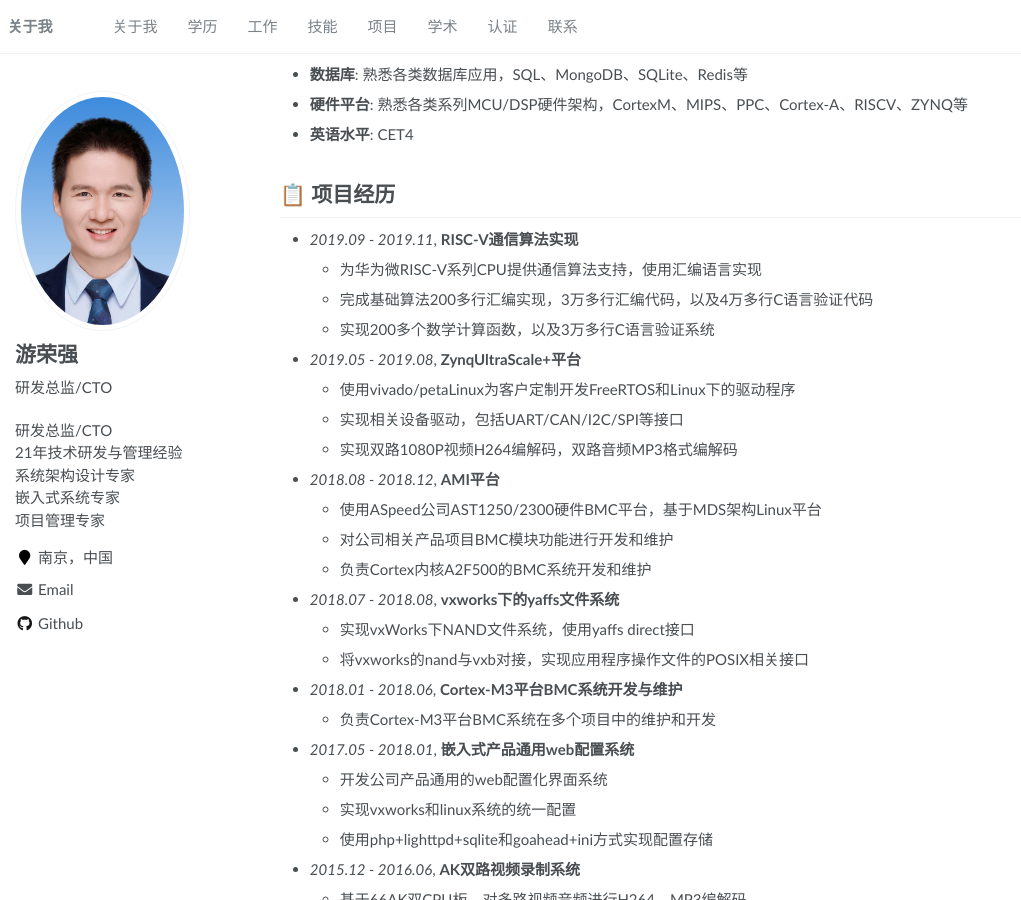
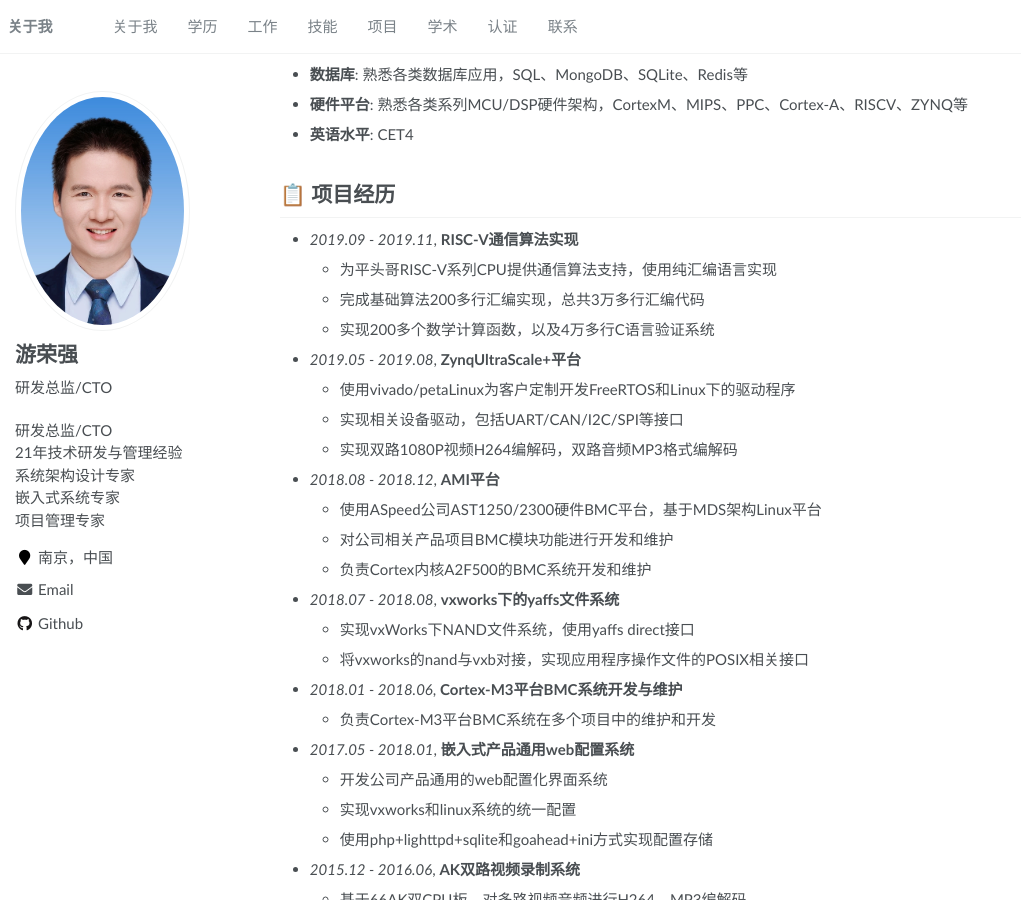
Before and after one commit to yourq1021/yourq1021.github.io, a Jekyll site: the page built from _pages/about.md, in a window 1280 px wide and 900 px high, scrolled down 1486 px. Shown: the whole window, without its empty margins (0-1021 px from the left). Built offline with Jekyll 4.4.1, drawn with Linux system fonts in a browser that asks for light colours.

Commit message:
update about.md

```diff
--- a/_pages/about.md
+++ b/_pages/about.md
@@ -81,9 +81,9 @@ redirect_from:
 # 📋 项目经历
 
 - *2019.09 - 2019.11*, **RISC-V通信算法实现**
-  - 为华为微RISC-V系列CPU提供通信算法支持，使用汇编语言实现
-  - 完成基础算法200多行汇编实现，3万多行汇编代码，以及4万多行C语言验证代码
-  - 实现200多个数学计算函数，以及3万多行C语言验证系统
+  - 为平头哥RISC-V系列CPU提供通信算法支持，使用纯汇编语言实现
+  - 完成基础算法200多行汇编实现，总共3万多行汇编代码
+  - 实现200多个数学计算函数，以及4万多行C语言验证系统
 
 - *2019.05 - 2019.08*, **ZynqUltraScale+平台**
   - 使用vivado/petaLinux为客户定制开发FreeRTOS和Linux下的驱动程序
```
